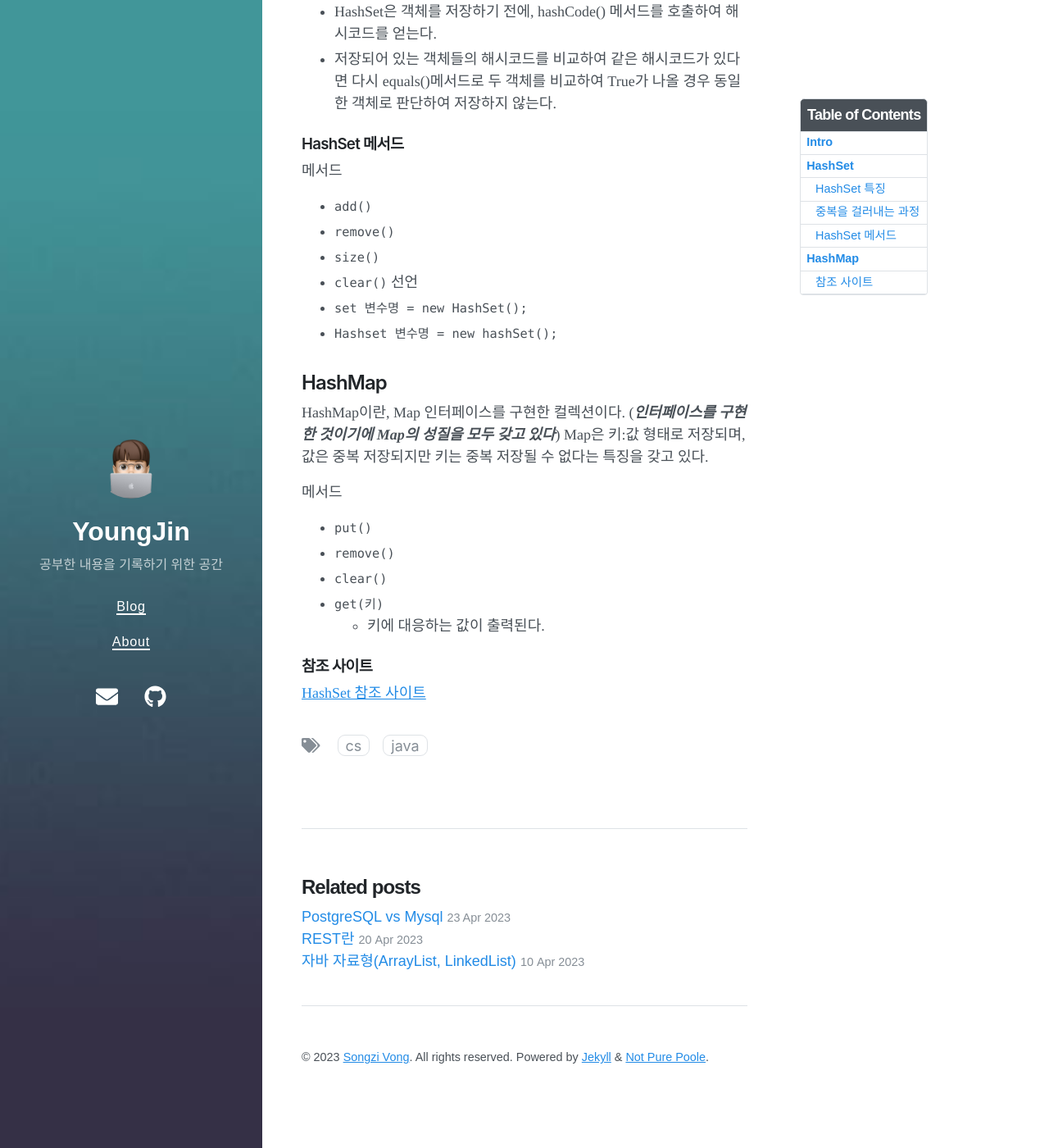
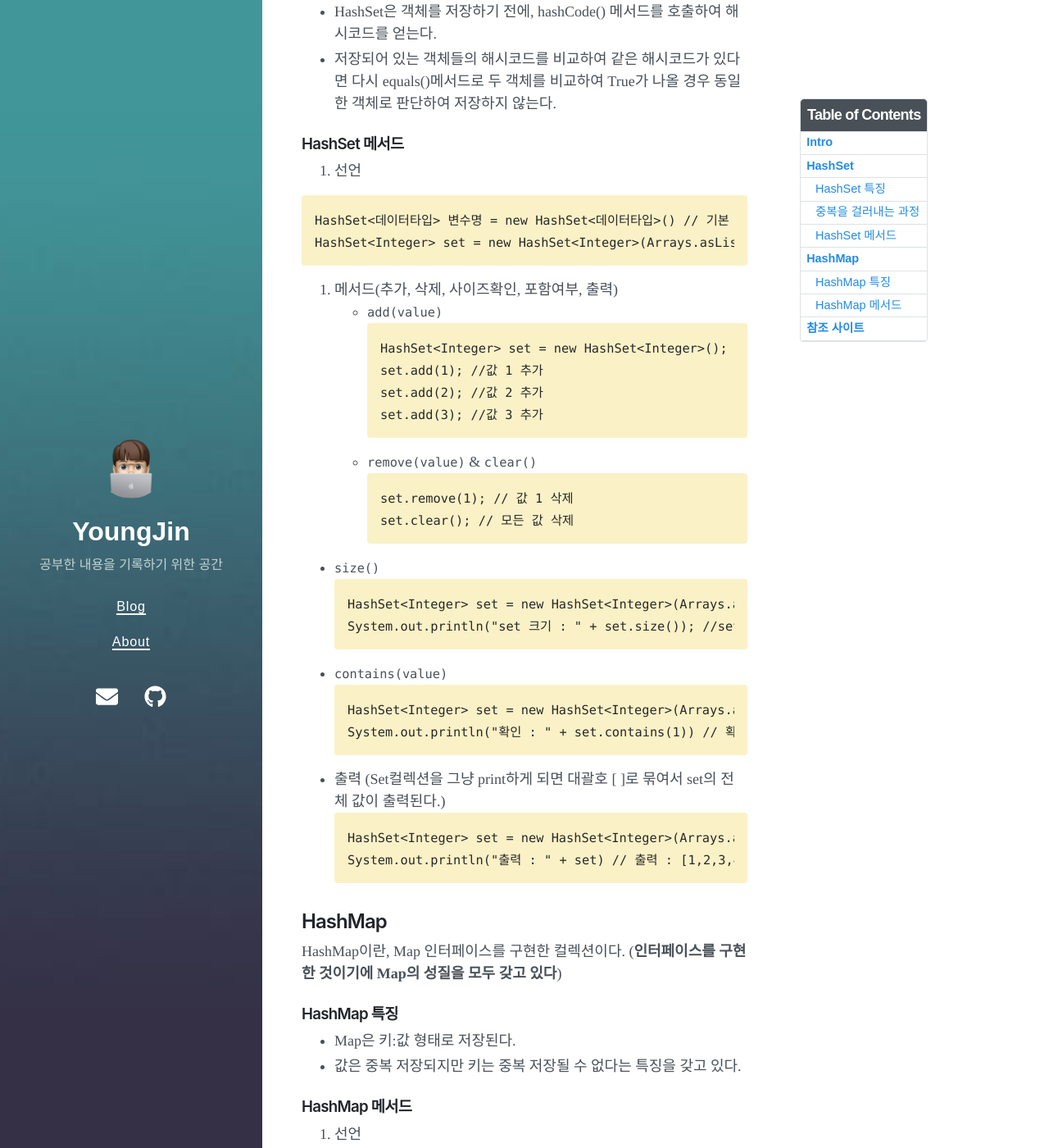
Before and after one commit to parkyoungjiin/parkyoungjiin.github.io, a Jekyll site: the page built from _posts/2023-04-09-자바 자료형(HashSet, HashMap).md, in a window 1280 px wide and 1400 px high, scrolled down 587 px. Shown: the whole window at 82% size. Built offline with Jekyll 4.4.1, drawn with Linux system fonts in a browser that asks for light colours; nearby versions of some CDN libraries; some of the changed text lies outside the part shown.

Commit message:
게시물 최신화
상세 코드 사용 예시가 나와있지 않아서 정리함.

````diff
--- a/_posts/2023-04-09-자바 자료형(HashSet, HashMap).md
+++ b/_posts/2023-04-09-자바 자료형(HashSet, HashMap).md
@@ -15,35 +15,114 @@ HashSet이란, set 인터페이스를 구현한 클래스이다.
 
 ### HashSet 특징<br>
 - 중복을 허용하지 않는다.
-- 순서가 중요하지 않다.
+- 순서가 중요하지 않다.(저장 순서 유지 X)
 - null 요소도 허용된다.
-- 출력 시 리스트 형태로 출력된다.
+- 출력 시 리스트 형태로 출력된다 (대괄호형태로 출력).
 
 ### 중복을 걸러내는 과정
 - HashSet은 객체를 저장하기 전에, hashCode() 메서드를 호출하여 해시코드를 얻는다.
 - 저장되어 있는 객체들의 해시코드를 비교하여 같은 해시코드가 있다면 다시 equals()메서드로 두 객체를 비교하여 True가 나올 경우 동일한 객체로 판단하여 저장하지 않는다.
 
 ### HashSet 메서드
-메서드
-- `add()`
-- `remove()`
+1. 선언
+
+```
+HashSet<데이터타입> 변수명 = new HashSet<데이터타입>() // 기본 선언형태;
+HashSet<Integer> set = new HashSet<Integer>(Arrays.asList(1,2,3)); //초기값 지정형태
+```
+
+2. 메서드(추가, 삭제, 사이즈확인, 포함여부, 출력)
+- `add(value)`
+```
+HashSet<Integer> set = new HashSet<Integer>(); //HashSet생성
+set.add(1); //값 1 추가
+set.add(2); //값 2 추가
+set.add(3); //값 3 추가
+```
+- `remove(value)` & `clear()`
+```
+set.remove(1); // 값 1 삭제
+set.clear(); // 모든 값 삭제
+```
+
 - `size()`
-- `clear()`
-선언
-- `set 변수명 = new HashSet();`
-- `Hashset 변수명 = new hashSet();`
+```
+HashSet<Integer> set = new HashSet<Integer>(Arrays.asList(1,2,3,4)); //HashSet 생성
+System.out.println("set 크기 : " + set.size()); //set 크기 : 4
+```
+- `contains(value)`
+```
+HashSet<Integer> set = new HashSet<Integer>(Arrays.asList(1,2,3,4)); //HashSet 생성
+System.out.println("확인 : " + set.contains(1)) // 확인 : true
+```
+
+- 출력 (Set컬렉션을 그냥 print하게 되면 대괄호 [ ]로 묶여서 set의 전체 값이 출력된다.)
+```
+HashSet<Integer> set = new HashSet<Integer>(Arrays.asList(1,2,3,4)); //HashSet 생성
+System.out.println("출력 : " + set) // 출력 : [1,2,3,4]
+```
+
+
 
 ## HashMap
-HashMap이란, Map 인터페이스를 구현한 컬렉션이다. (***인터페이스를 구현한 것이기에 Map의 성질을 모두 갖고 있다***)
-Map은 키:값 형태로 저장되며, 값은 중복 저장되지만 키는 중복 저장될 수 없다는 특징을 갖고 있다.
+HashMap이란, Map 인터페이스를 구현한 컬렉션이다. (**인터페이스를 구현한 것이기에 Map의 성질을 모두 갖고 있다**)
 
-메서드
-- `put()`
-- `remove()`
-- `clear()`
-- `get(키)`
-    - 키에 대응하는 값이 출력된다.
+### HashMap 특징
+- Map은 키:값 형태로 저장된다.
+- 값은 중복 저장되지만 키는 중복 저장될 수 없다는 특징을 갖고 있다.
+
+### HashMap 메서드
+1. 선언
+
+```
+// HashMap 생성(기본형태)
+HashMap<String,String> map1 = new HashMap<String,String>();
+
+// HashMap 생성 후 초기값 지정(바로 값 추가 필요할 경우)
+HashMap<String,String> map2 = new HashMap<String,String>(){{
+    put("a","b");
+}};
+```
+
+2. 메서드(값 추가, 삭제, 출력)
+- `put(key, value)`
+```
+map.put("개발언어","자바"); //'개발언어'라는 키에 '자바'라는 값이 들어감.
+map.put("DB","mysql"); //'DB'라는 키에 'mysql;이라는 값이 들어감.
+map.put("형상관리","Git"); //'형상관리'라는 키에 'Git'이라는 값이 들어감.
+```
+- `remove(key)` & `clear()`
+```
+map.remove("개발언어"); //'개발언어'에 해당하는 값 제거
+map.clear(); //모든 값 제거
+```
+
+- `get(키)` :키에 대응하는 값이 출력된다.
+```
+map.get("DB") // 결과 : mysql
+map.get("형상관리") // 결과 : Git
+```
+- `for반복문과 entrySet()활용`
+```
+for (Entry<Integer, String> entry : map.entrySet()) {
+    System.out.println("[Key]:" + entry.getKey() + " [Value]:" + entry.getValue());
+}
+// [Key]: DB [Value] : mysql
+// [Key]: 형상관리 [Value] : Git
+```
+
+- `containsKey 사용예 (이미 HashMap에 키가 있으면 값을 덮어쓰지 않는 예)`
+```
+//키가 들어있는지 확인. 있으면 덮어쓰지 않는다.
+if(!map.containsKey("DB")){
+    map.put("DB", PostgreSQL);
+};
+```
 
 
-### 참조 사이트
-[HashSet 참조 사이트](https://crazykim2.tistory.com/474)<br>
+## 참조 사이트
+[HashSet 참조 사이트1](https://crazykim2.tistory.com/474)<br>
+[HashSet 참조 사이트2](https://coding-factory.tistory.com/554)<br>
+[HashMap 참조 사이트1](https://coding-factory.tistory.com/556)<br>
+[HashMap 참조 사이트2](https://crazykim2.tistory.com/587)<br>
+[HashMap 참조 사이트3](https://reakwon.tistory.com/151)<br>
````
